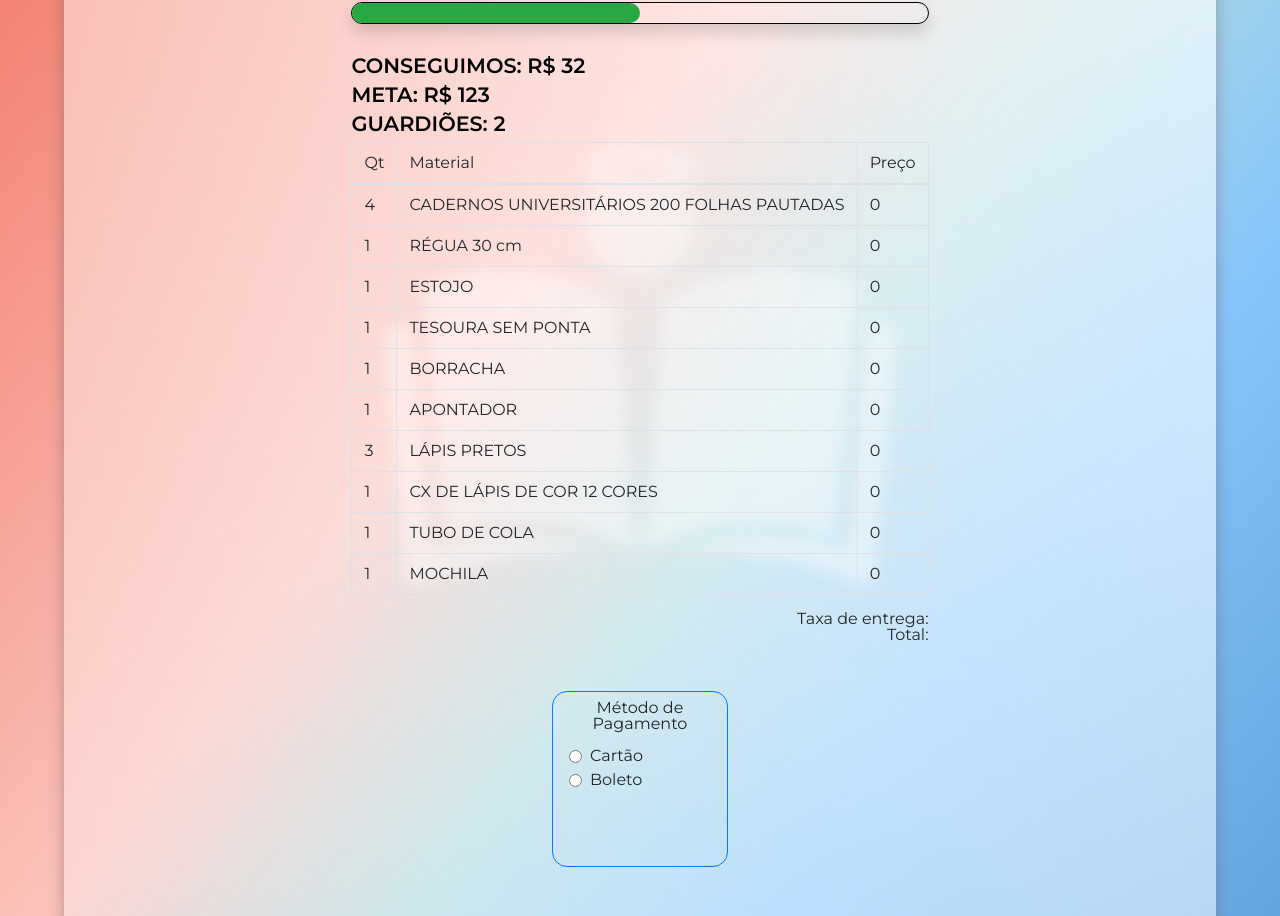
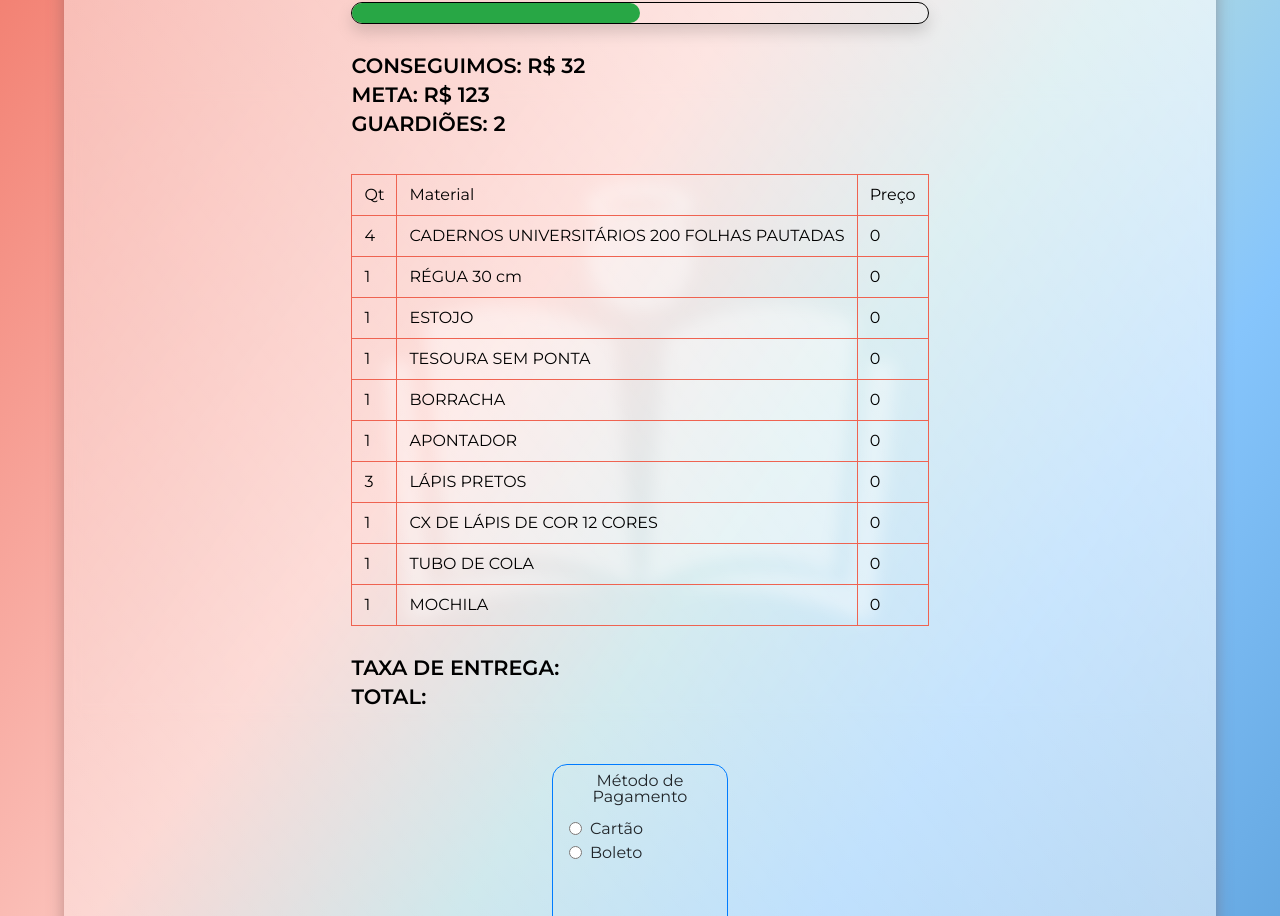
Before and after one commit to bob-mw/anjosDaEducacao, a React (Create React App) app: page /chipIn in a window 1280 px wide. Shown: the part 495-1411 px from the top of the page. Built offline with nearby package versions, Linux system fonts and the light colour scheme.

Commit message:
Implemented Table component

```diff
--- a/src/components/ChipInComponent/index.jsx
+++ b/src/components/ChipInComponent/index.jsx
@@ -42,7 +42,7 @@ const ChipIn = () => {
 
                 <S.Details>Guardiões: {children.guardians}</S.Details>
 
-                <table class="table table-bordered">
+                <S.Table>
                     <thead>
                         <tr>
                             <th>Qt</th>
@@ -61,14 +61,12 @@ const ChipIn = () => {
                             ))
                         }
                     </tbody>
-                </table>
+                </S.Table>
 
-                <div className="d-flex flex-column align-items-end">
-                    <h1>Taxa de entrega: </h1>
+                <S.Details>Taxa de entrega:</S.Details>
 
-                    <h1>Total: </h1>
+                <S.Details>Total:</S.Details>
 
-                </div>
 
                 <section className="border border-primary p-2 b-radius   boxInputRadio-width mx-auto my-5">
                     <h1 className="text-center">Método de Pagamento</h1>
--- a/src/components/ChipInComponent/styled.jsx
+++ b/src/components/ChipInComponent/styled.jsx
@@ -52,3 +52,21 @@ export const Details = styled.p`
     text-transform: uppercase;
     padding-bottom: 0.5rem;
 `
+export const Table = styled.table`
+    width: 100%;
+    margin: 2rem 0;
+    color: black;
+    border: 1px solid var(--bg-dark-orange);
+    border-collapse: collapse;
+    border-spacing: 0;
+
+    thead > tr > th {
+        padding: 0.75rem;
+        border: 1px solid var(--bg-dark-orange);
+    }
+
+    tbody > tr > td {
+        padding: 0.75rem;
+        border: 1px solid var(--bg-dark-orange);
+    }
+`
```
